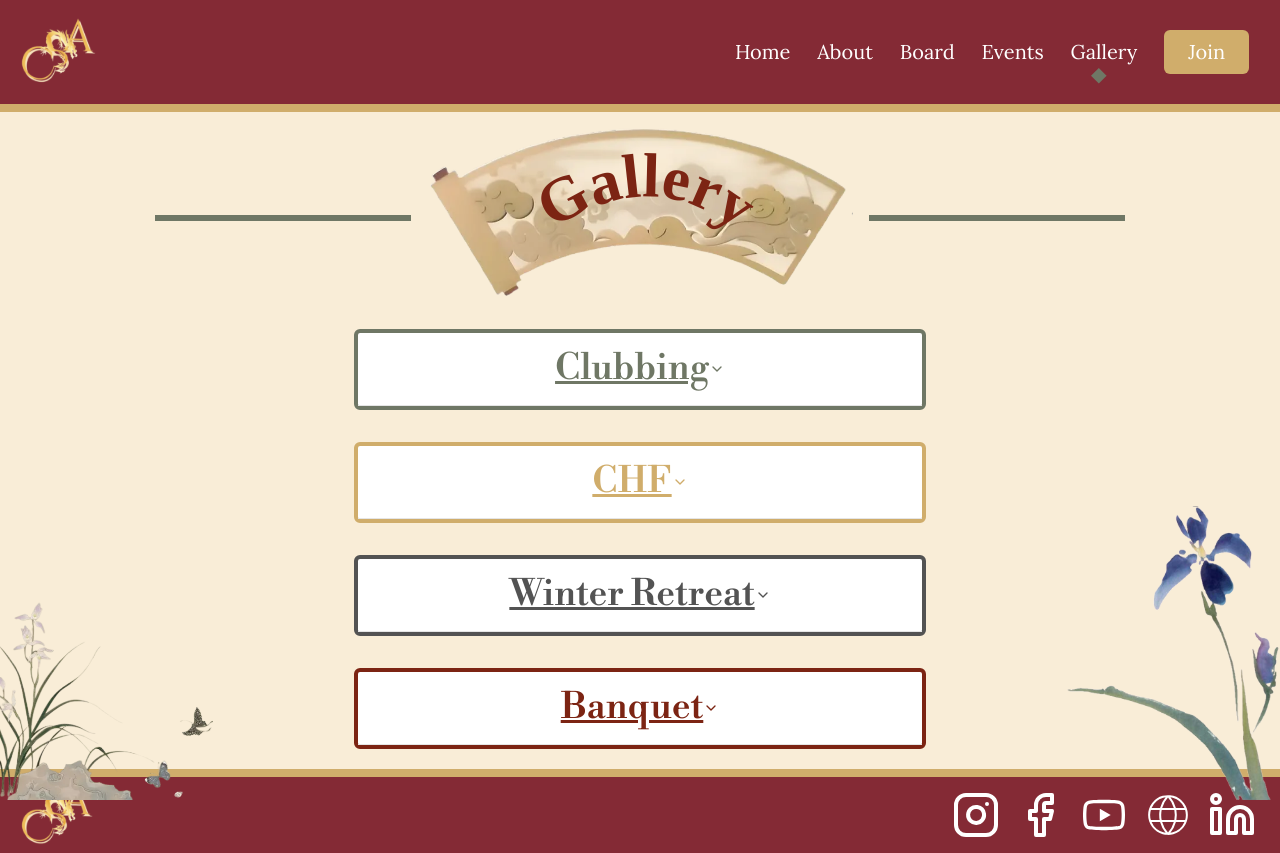
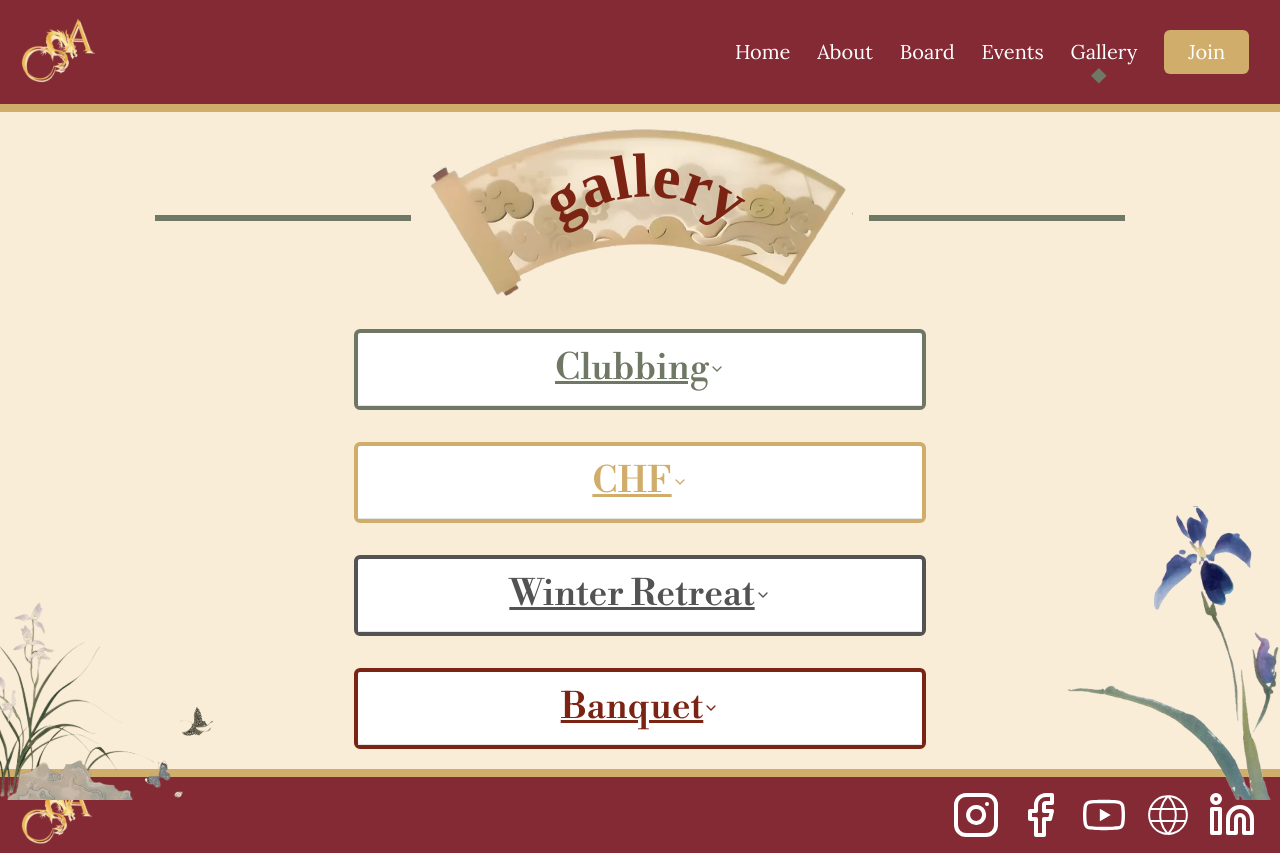
Before and after one commit to acm-ucr/csa-website, a Next.js app: page /gallery in a window 1280 px wide. Built offline with nearby package versions, Linux system fonts and the light colour scheme.

Commit message:
Fixing capitals for titles

```diff
--- a/src/app/about/page.tsx
+++ b/src/app/about/page.tsx
@@ -8,7 +8,7 @@ const Page = () => {
   return (
     <div className="bg-csa-tan-100">
       <RightLantern />
-      <Title>About</Title>
+      <Title>about</Title>
       <WhoWeAre />
       <CherryTree />
       <FourPillars />
--- a/src/app/board/page.tsx
+++ b/src/app/board/page.tsx
@@ -5,7 +5,7 @@ import Title from "@/components/Title";
 const Page = () => {
   return (
     <div className="bg-csa-tan-100">
-      <Title>Board</Title>
+      <Title>board</Title>
       <Board />
       <GroupPhoto />
     </div>
--- a/src/app/gallery/page.tsx
+++ b/src/app/gallery/page.tsx
@@ -5,7 +5,7 @@ import Gallery from "@/components/gallery/Gallery";
 const Page = () => {
   return (
     <div className="bg-csa-tan-100">
-      <Title>Gallery</Title>
+      <Title>gallery</Title>
       <Events />
       <Gallery />
     </div>
```
